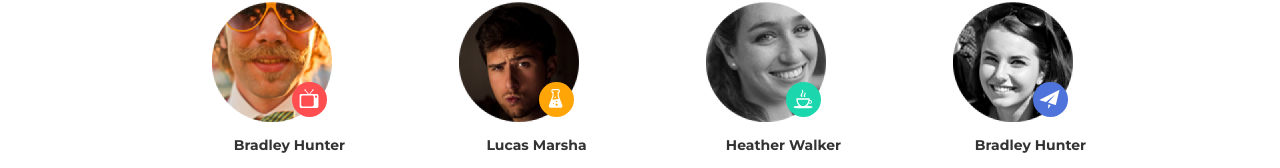
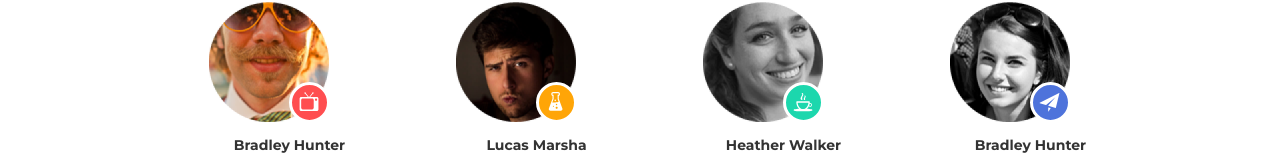
Before and after one commit to KirillKapteily/Mobile-first, a plain HTML site: page index.html in a window 1280 px wide. Shown: the part 578-746 px from the top of the page. Drawn offline with Linux system fonts and the light colour scheme.

Commit message:
Fixed svg
Version 1.5
Fixed svg

```diff
--- a/sass/components/_mainp.scss
+++ b/sass/components/_mainp.scss
@@ -157,13 +157,14 @@
     display: flex;
     padding-left: 6px;
     padding-top: 7px;
+
 }
 
 .back {
     background-color: #FF4E50;
     border-radius: 50%;
     position: relative;
-    border-color: #FFF;
+    border: 3px white solid;
     right: 40px;
     top: 80px;
     display: flex;
--- a/sass/components/_section.scss
+++ b/sass/components/_section.scss
@@ -1,14 +1,17 @@
 .back2{
     @include back ();
     background-color: #FFA507;
+    border: 3px white solid;
 }
 
 .back3{
     @include back ();
     background-color: #1CD7AD;
+    border: 3px white solid;
 }
 
 .back4{
     @include back ();
     background-color: #4E73DB;;
+    border: 3px white solid;
 }
```
Also changed, not shown: sass/main.css, 1 other file.
